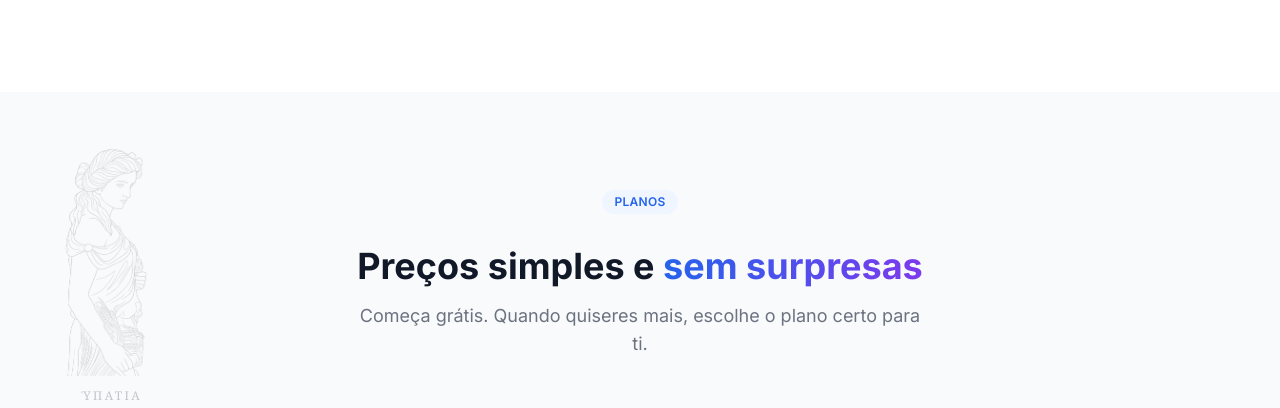
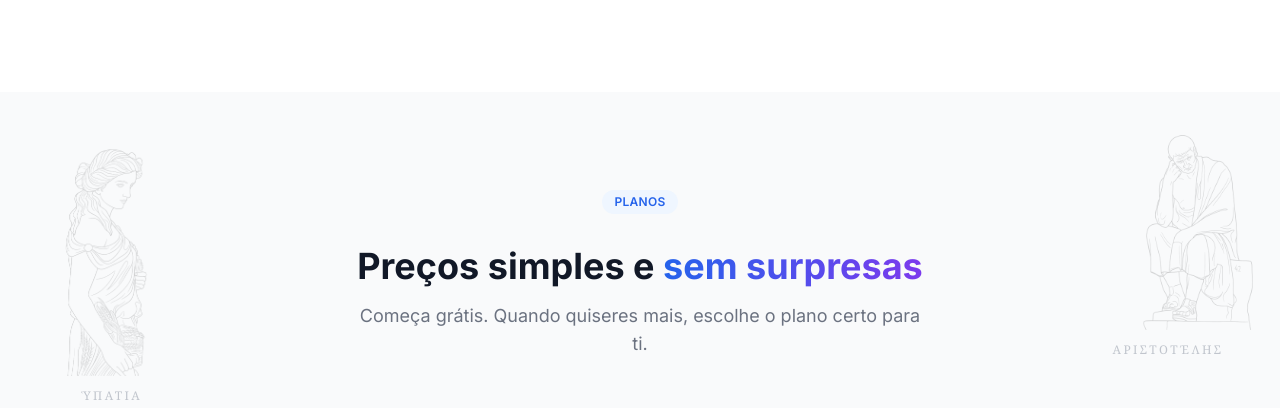
Before and after one commit to dracokiko/files, a React (Vite) app in the folder aulaiq/: page / in a window 1280 px wide. Shown: the part 3840-4248 px from the top of the page. Built offline with nearby package versions, Linux system fonts and the light colour scheme; no server answers.

Commit message:
feat: add Aristotle watermark next to Hypathia in Pricing section

```diff
--- a/aulaiq/src/components/Pricing.tsx
+++ b/aulaiq/src/components/Pricing.tsx
@@ -20,6 +20,12 @@ export default function Pricing({ onSelectPlan }: PricingProps) {
         src="/images/philosophers/hypatia.png"
         name="ὙΠΑΤΙΑ"
         className="left-4 2xl:left-10 top-10"
+        imgClassName="w-[192px] 2xl:w-[230px]"
+      />
+      <PhilosopherWatermark
+        src="/images/philosophers/aristotle.png"
+        name="ΑΡΙΣΤΟΤΈΛΗΣ"
+        className="right-4 2xl:right-10 top-10"
         imgClassName="w-[192px] 2xl:w-[230px]"
       />
 
```
Also changed, not shown: aulaiq/public/images/philosophers/aristotle.png (added).
